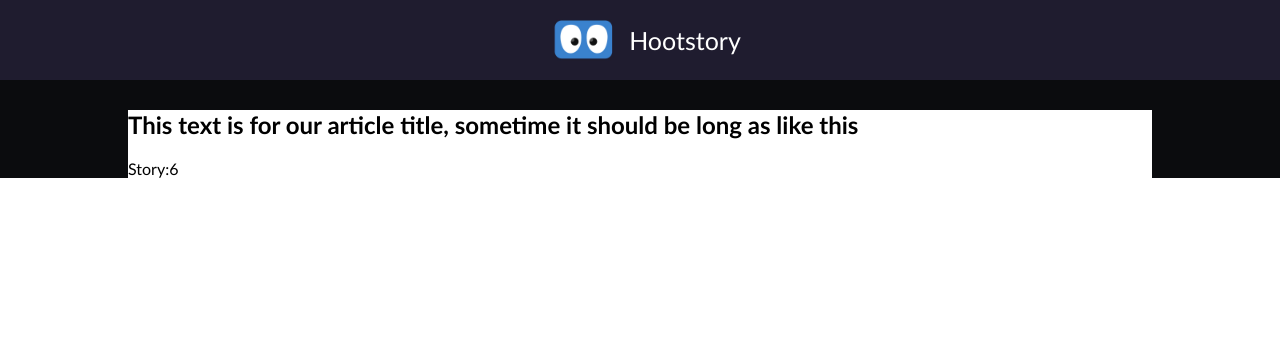
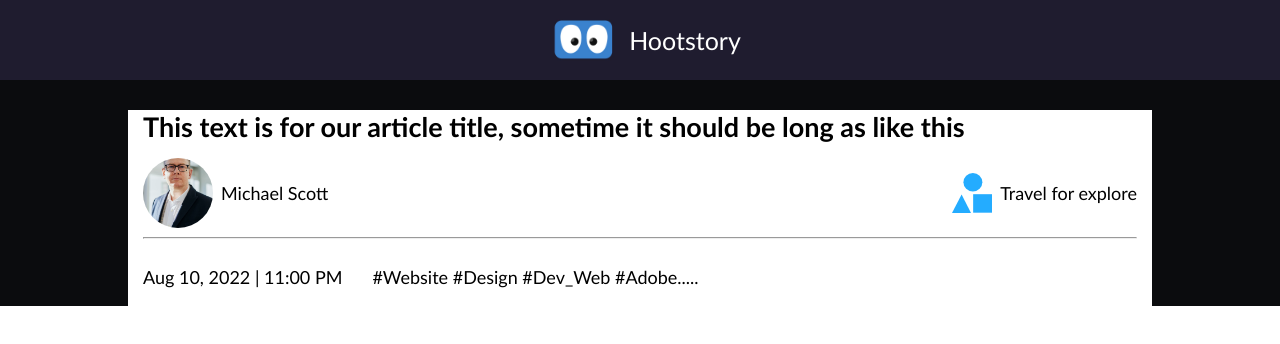
Before and after one commit to shihabsararrafid/front-end-task, a React (Create React App) app: page / in a window 1280 px wide. Shown: the top 344 px of the page. Built offline with nearby package versions, Linux system fonts and the light colour scheme.

Commit message:
long story updated with author name ,pic,creation and hashtags

```diff
--- /dev/null
+++ b/src/Components/LongStory/LongStory.css
@@ -0,0 +1,38 @@
+.authorImg{
+    width: 70px;
+    height: 70px;
+    display: block;
+    margin-right: 8px;
+    object-fit: cover;
+    border-radius: 100px;
+}
+
+.mainSection{
+    display: flex;
+    justify-content: space-between;
+}
+.mainSection>div{
+    display: flex;
+    align-items: center;
+
+}
+.longStory{
+    font-size: 18px;
+    padding: 0px 15px;
+}
+.title{
+    margin-bottom: 15px;
+}
+.shapeImg{
+    width: 40px;
+    margin-left: 8px;
+    display: block;
+    margin-right: 8px;
+}
+.extraSec{
+    display: flex;
+}
+#created{
+    display: block;
+    margin-right: 30px;
+}
--- a/src/Components/LongStory/LongStory.js
+++ b/src/Components/LongStory/LongStory.js
@@ -1,6 +1,8 @@
 import React, { useEffect, useState } from 'react';
 import LoadStory from '../CustomHooks/LoadStory';
-
+import image from './../../Images/author.jpg'
+import shape from './../../Images/trouble.svg'
+import './LongStory.css'
 const LongStory = () => {
     const [story]=LoadStory();
     // const [story,setStory]=useState([]);
@@ -10,15 +12,34 @@ const LongStory = () => {
     //     .then(data=>setStory(data))
     // },[])
    const expectedStory=story?.filter(s=>s?.type==="long");
+   let hashtag=expectedStory[0]?.hashtags.join(' ');
+   hashtag=hashtag?.slice(0,32)+'.....';
+   console.log(hashtag);
    //const desiredStory=expectedStory[0];
     return (
-        <div>
-           <h2>{expectedStory[0]?.title}</h2>
+        <div className='longStory'>
+           <h2 className='title'>{expectedStory[0]?.title}</h2>
+           <div className='mainSection'>
+           <div>
+         <img className='authorImg' src={image} alt="" />
+          <p  id='authorName'>{expectedStory[0]?.author?.name}</p>
+         </div>
+         <div>
+            <img className='shapeImg' src={shape} alt="" srcset="" />
+            <p>{expectedStory[0]?.community?.name}</p>
+         </div>
+           </div>
+           <hr />
+
+           <div className='extraSec'>
+<p id='created'>{expectedStory[0]?.created}</p>
+<p>{hashtag}</p>
+           </div>
 
            {/* {
             expectedStory.map(s=><p>{s.title}</p>)
            } */}
-<p>Story:{story?.length}</p>
+
         </div>
     );
 };
```
Also changed, not shown: src/Images/trouble.svg (added).
